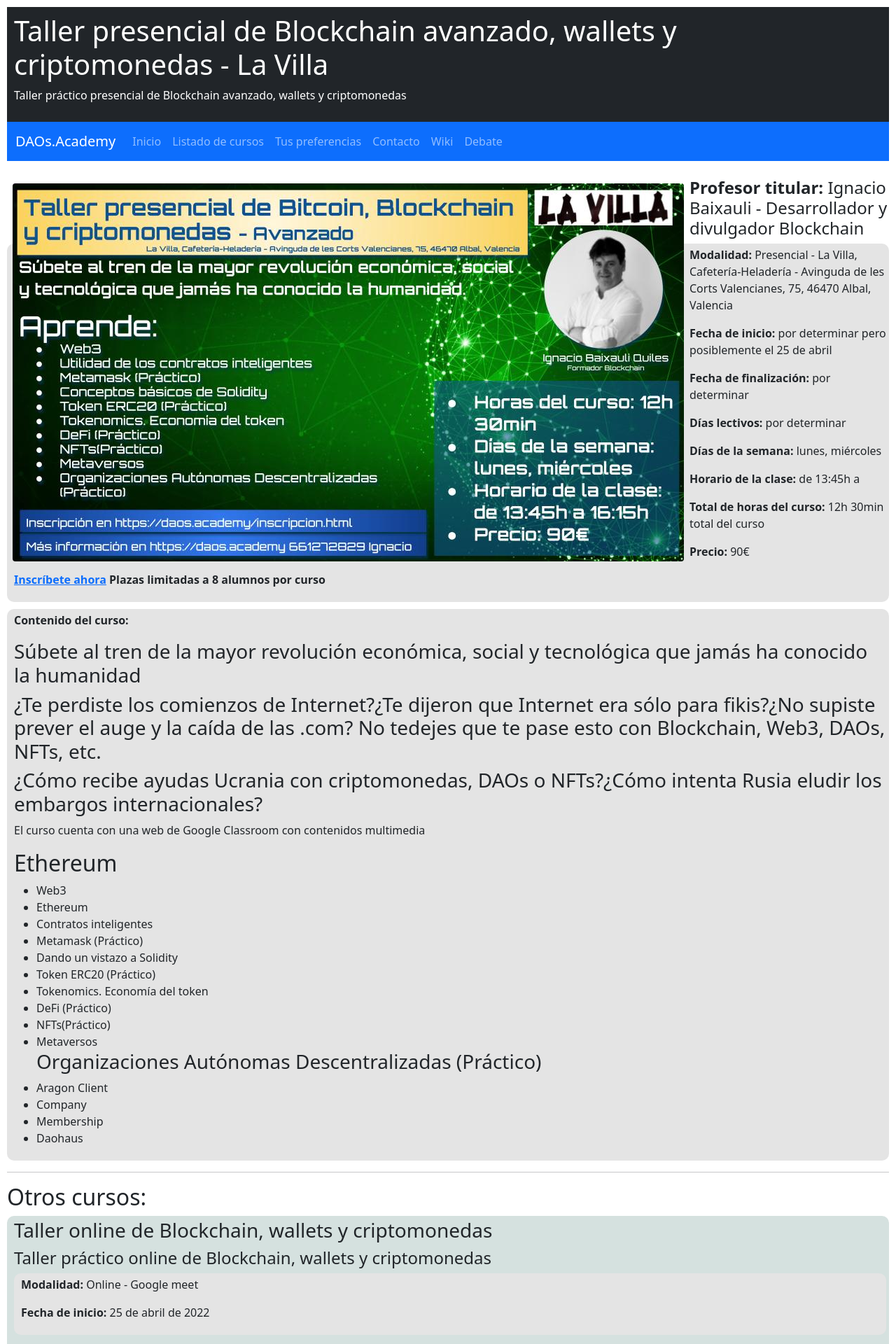
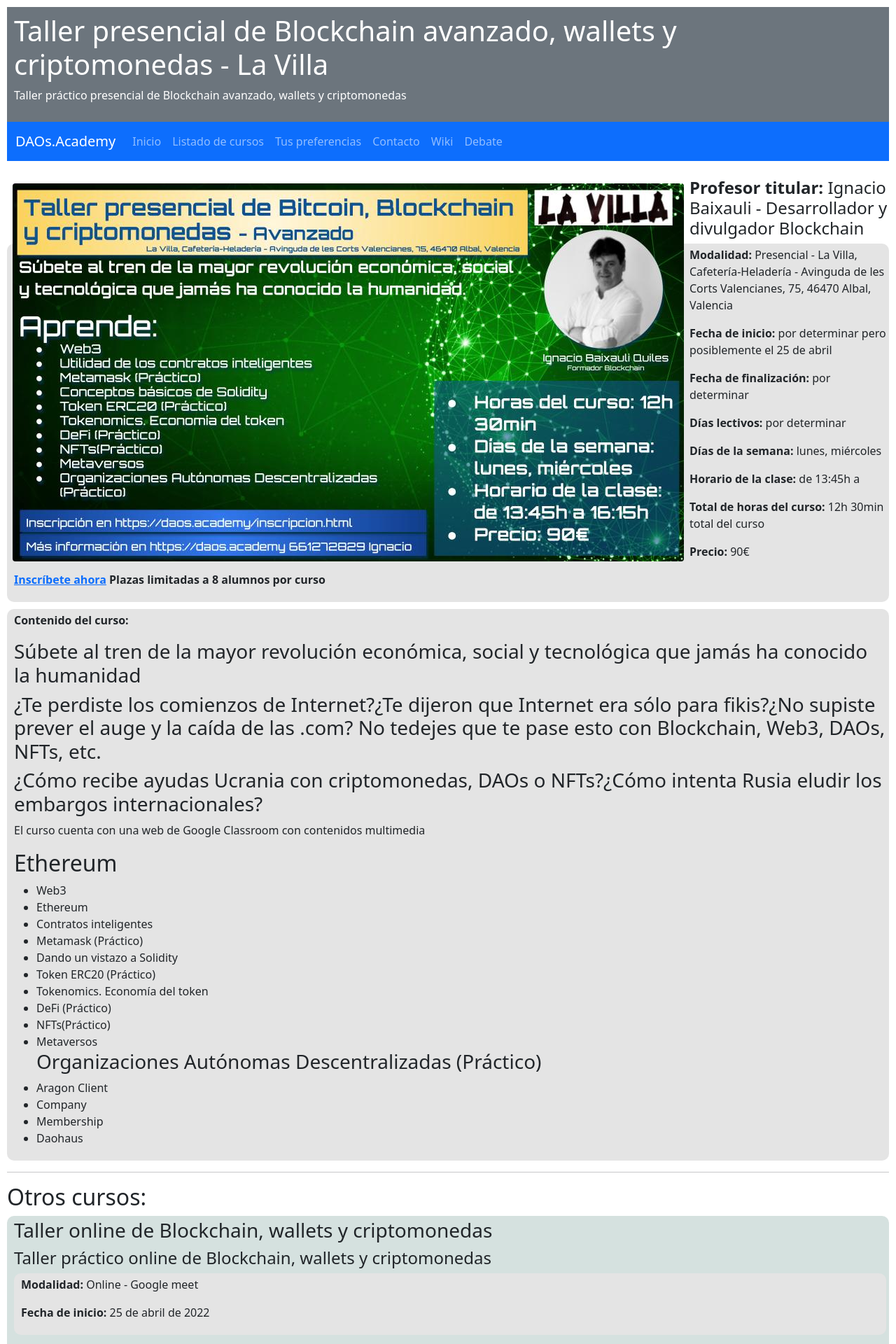
Before and after one commit to DAOsAcademy/DAOsAcademy, a Jekyll site: the page built from _cursos/lavillaavanzado.md, in a window 1280 px wide. Shown: the top 1920 px of the page at 70% size. Built offline with Jekyll 4.4.1, drawn with Linux system fonts in a browser that asks for light colours.

Commit message:
Update curso.html

```diff
--- a/_layouts/curso.html
+++ b/_layouts/curso.html
@@ -1,7 +1,7 @@
 {% include head.html %}
 <body style="margin: 10px">
   <link rel="stylesheet" href="/assets/css/styles.css">
-<div class="bg-dark text-white" style="margin:0px>;padding:10px;/* max-width: 100%; */">
+<div class="bg-secondary text-white" style="margin:0px>;padding:10px;/* max-width: 100%; */">
   <h1>{{ page.nombre }}</h1>
   <p>{{ page.descripcion }}</p>
 </div>
```
